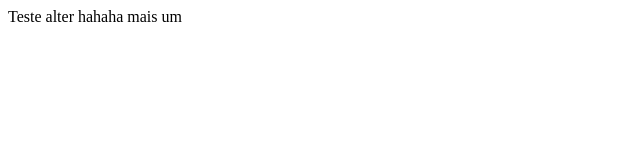
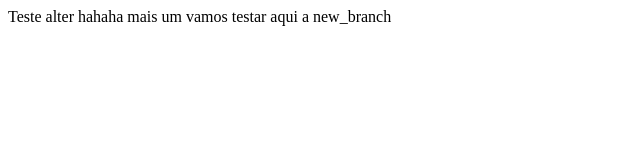
Before and after one commit to welitonhs/template_teste, a plain HTML site: page index.html in a window 1280 px wide. Shown: the whole page, without its empty margins (0-640 px from the left). Drawn offline with Linux system fonts and the light colour scheme.

Commit message:
Added new test

```diff
--- a/index.html
+++ b/index.html
@@ -10,5 +10,6 @@
     alter
     hahaha
     mais um
+    vamos testar aqui a new_branch
 </body>
 </html>
```
